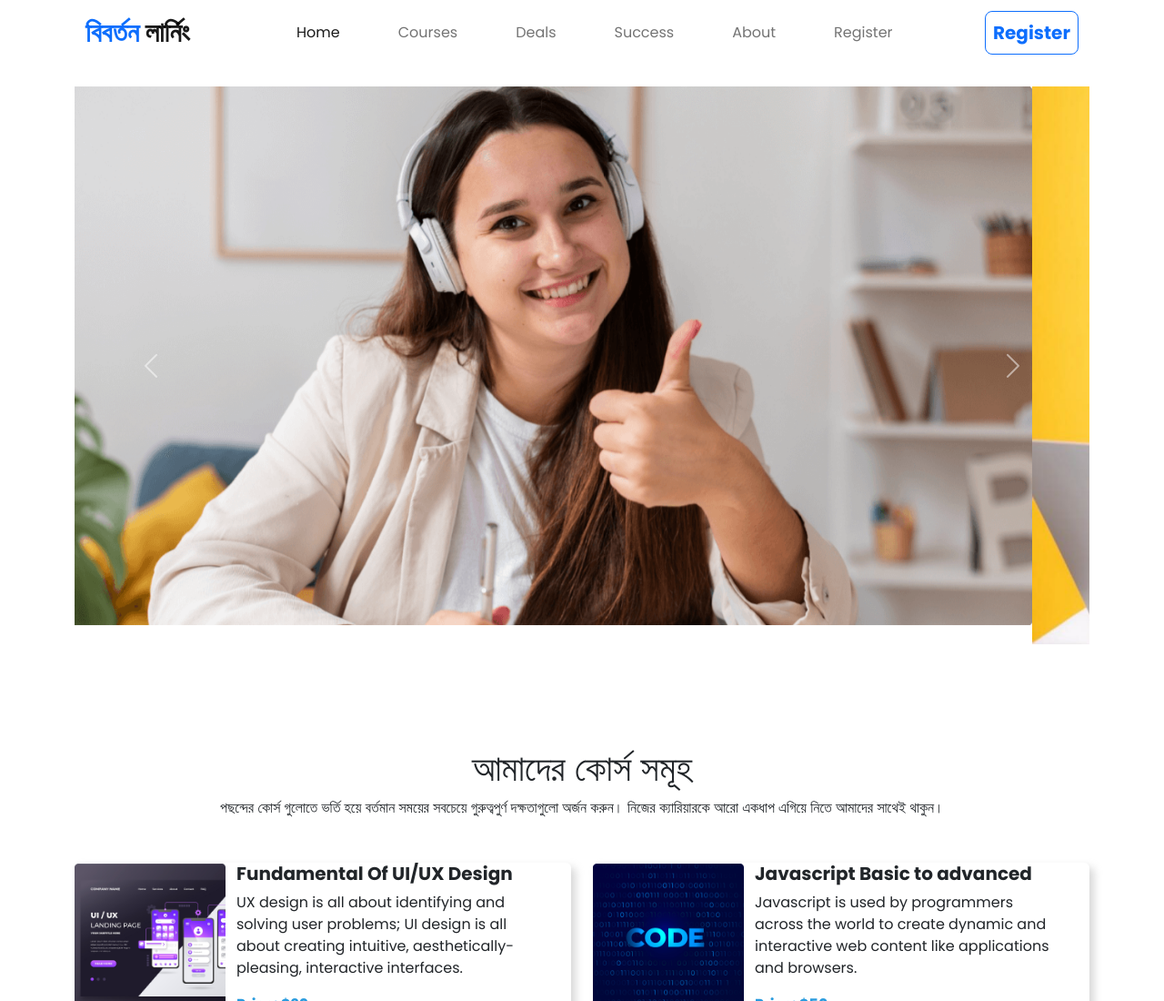
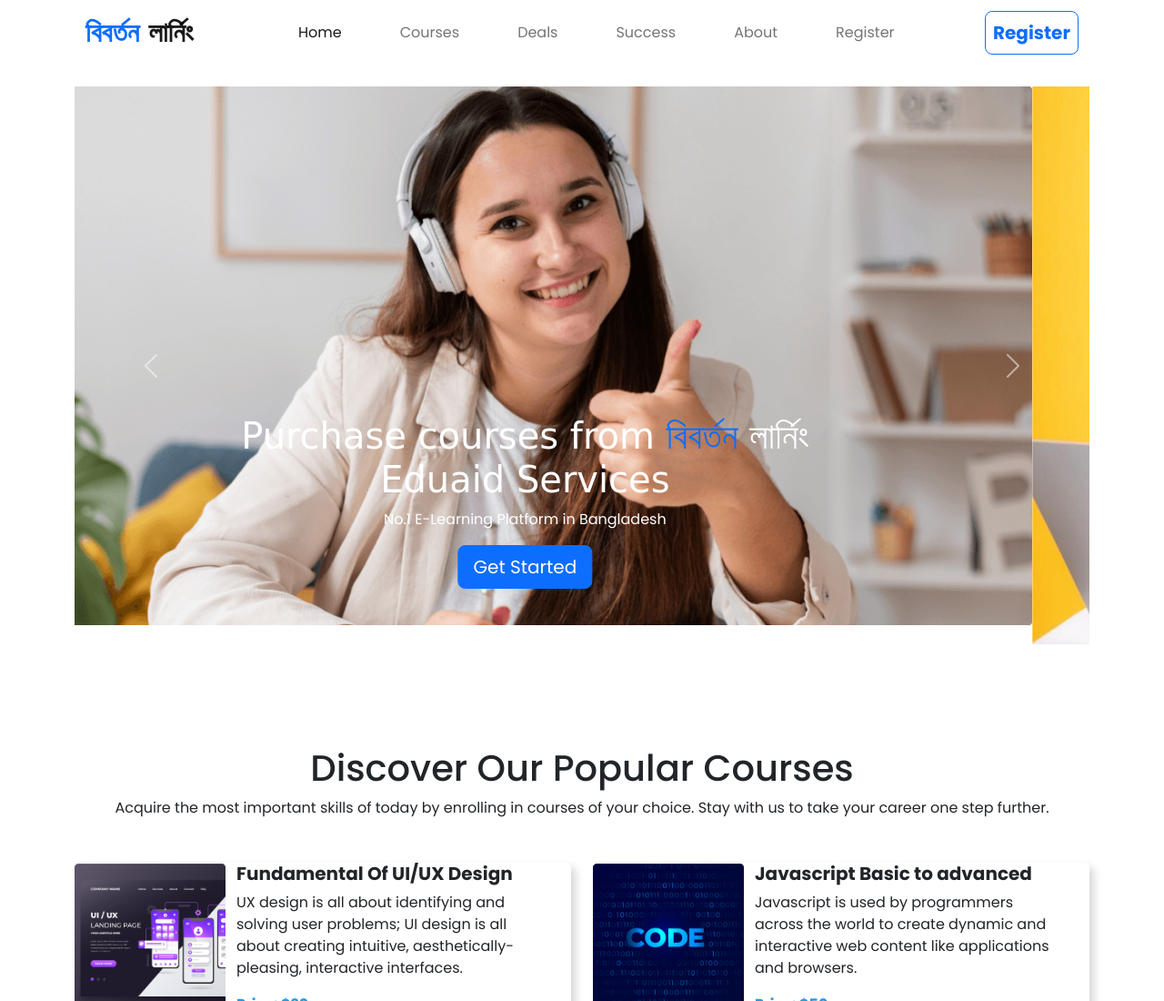
Before and after one commit to Saidul-M-Khan/Biborton-Learning, a plain HTML site: page index.html in a window 1280 px wide. Shown: the top 1100 px of the page at 91% size. Drawn offline with nearby package versions, Linux system fonts and the light colour scheme.

Commit message:
Slide edited

```diff
--- a/css/style.css
+++ b/css/style.css
@@ -1,6 +1,5 @@
 /* Google Fonts Starts */
 @import url("https://fonts.googleapis.com/css2?family=Poppins:wght@300;400;500;700&display=swap");
-@import url('https://fonts.googleapis.com/css2?family=Lobster&display=swap');
 @import url('https://fonts.googleapis.com/css2?family=Fjalla+One&display=swap');
 /* Google Fonts Ends */
 
--- a/index.html
+++ b/index.html
@@ -55,12 +55,27 @@
             <div class="carousel-inner">
                 <div class="carousel-item active">
                     <img src="./images/cover/cover-1.png" class="d-block w-100" alt="...">
+                    <div class="carousel-caption d-md-block position-by">
+                        <h5 class="text-white fs-1 logo">Purchase courses from <span class="text-primary">বিবর্তন</span> লার্নিং <br> Eduaid Services</h5>
+                        <p>No.1 E-Learning Platform in Bangladesh</p>
+                        <button type="button" class="btn btn-primary btn-lg">Get Started</button>
+                    </div>
                 </div>
                 <div class="carousel-item">
                     <img src="./images/cover/cover-2.jpg" class="d-block w-100" alt="...">
+                    <div class="carousel-caption d-md-block position-by">
+                        <h5 class="text-white fs-1 logo">Grow yourself to next level with <span class="text-primary">বিবর্তন</span> লার্নিং <br> Eduaid Services</h5>
+                        <p>Study with enjoyment</p>
+                        <button type="button" class="btn btn-primary btn-lg">Get Started</button>
+                    </div>
                 </div>
                 <div class="carousel-item">
                     <img src="./images/cover/cover-3.jpg" class="d-block w-100" alt="...">
+                    <div class="carousel-caption d-md-block position-by">
+                        <h5 class="text-white fs-1 logo">Learn from best mentors with <span class="text-primary">বিবর্তন</span> লার্নিং <br> Eduaid Services</h5>
+                        <p>Get lifetime support from us</p>
+                        <button type="button" class="btn btn-primary btn-lg">Get Started</button>
+                    </div>
                 </div>
             </div>
             <button class="carousel-control-prev" type="button" data-bs-target="#carouselExampleControls"
@@ -74,6 +89,7 @@
                 <span class="visually-hidden">Next</span>
             </button>
         </section>
+
         <!-- Banner Ends -->
     </header>
     <!-- Header Section Starts -->
@@ -82,10 +98,9 @@
         <!-- Courses Section Starts -->
         <section class="container my-5 py-3">
             <div class="text-center my-5">
-                <h1>আমাদের কোর্স সমূহ</h1>
+                <h1>Discover Our Popular Courses</h1>
                 <p>
-                    পছন্দের কোর্স গুলোতে ভর্তি হয়ে বর্তমান সময়ের সবচেয়ে গুরুত্বপুর্ণ দক্ষতাগুলো অর্জন করুন। নিজের
-                    ক্যারিয়ারকে আরো একধাপ এগিয়ে নিতে আমাদের সাথেই থাকুন।
+                    Acquire the most important skills of today by enrolling in courses of your choice. Stay with us to take your career one step further.
                 </p>
             </div>
             <div class="row gy-5">
@@ -463,7 +478,11 @@
                                 aria-labelledby="panelsStayOpen-headingOne">
                                 <div class="accordion-body">
                                     <p>
-                                        To purchase your course online just follow the link. Online purchases can either be paid for immediately by credit/debit card, you can nominate somebody else to pay on your behalf, or an invoice can be requested. Bibordhon Members login using their existing membership number and password. Non Bibordhon Members must register their details first.
+                                        To purchase your course online just follow the link. Online purchases can either
+                                        be paid for immediately by credit/debit card, you can nominate somebody else to
+                                        pay on your behalf, or an invoice can be requested. Bibordhon Members login
+                                        using their existing membership number and password. Non Bibordhon Members must
+                                        register their details first.
                                     </p>
                                 </div>
                             </div>
@@ -482,7 +501,8 @@
                                 aria-labelledby="panelsStayOpen-headingTwo">
                                 <div class="accordion-body">
                                     <p>
-                                        After paying for your order in full you will be given access to your course. Please click 'My eLearning' at the top of the page.
+                                        After paying for your order in full you will be given access to your course.
+                                        Please click 'My eLearning' at the top of the page.
                                     </p>
                                 </div>
                             </div>
@@ -498,7 +518,8 @@
                             <div id="panelsStayOpen-collapseThree" class="accordion-collapse collapse"
                                 aria-labelledby="panelsStayOpen-headingThree">
                                 <div class="accordion-body">
-                                    <p>You have access to the courses you have purchased indefinitely.  Access to the assessment will be for a 12-month period from the date of purchase.</p>
+                                    <p>You have access to the courses you have purchased indefinitely. Access to the
+                                        assessment will be for a 12-month period from the date of purchase.</p>
                                 </div>
                             </div>
                         </div>
@@ -522,7 +543,8 @@
                                 <button class="accordion-button collapsed" type="button" data-bs-toggle="collapse"
                                     data-bs-target="#panelsStayOpen-collapseFive" aria-expanded="false"
                                     aria-controls="panelsStayOpen-collapseFive">
-                                    <h6 class="text-black">I have purchased the course online but cannot access the course?</h6>
+                                    <h6 class="text-black">I have purchased the course online but cannot access the
+                                        course?</h6>
                                 </button>
                             </h2>
                             <div id="panelsStayOpen-collapseFive" class="accordion-collapse collapse"
@@ -538,7 +560,7 @@
         </section>
         <!-- FAQ Section Ends -->
         <!-- Trusted Companies Section Starts -->
-        <section class="container py-5 my-5 gx-5">
+        <section class="container py-5 my-5 gx-5 d-none d-lg-block">
             <h1 class="text-center my-5">Trusted by over 800+ companies</h1>
             <div class="row d-flex align-items-center justify-content-evenly row-cols-1 row-cols-lg-6 compnay-hide">
                 <div class="col">
```
